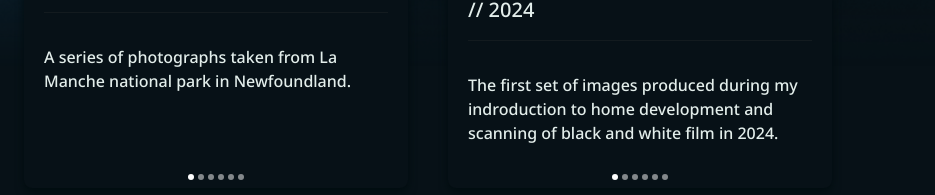
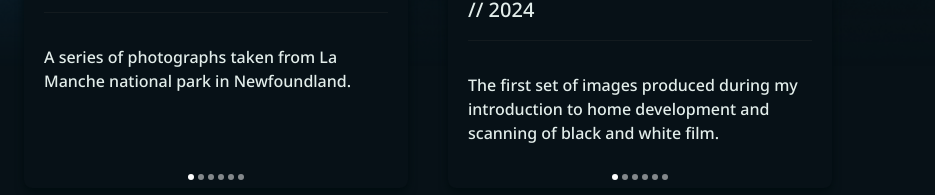
Before and after one commit to fourthstanza/fourthstanza.github.io, a React (Vite) app: page /#/en/gallery in a window 1280 px wide. Shown: the part 732-927 px from the top of the page, without its empty margins (0-935 px from the left). Built offline with nearby package versions, Linux system fonts and the light colour scheme.

Commit message:
spelling

```diff
--- a/src/sections/sections/gallery.tsx
+++ b/src/sections/sections/gallery.tsx
@@ -11,7 +11,7 @@ const galleryTitlesEN = {
 
 const galleryParagraphsEN = {
     gal1 : "A series of photographs taken from La Manche national park in Newfoundland.",
-    gal2 : "The first set of images produced during my indroduction to home development and scanning of black and white film in 2024."
+    gal2 : "The first set of images produced during my introduction to home development and scanning of black and white film."
 }
 
 const galleryTitlesFR = {
@@ -20,8 +20,8 @@ const galleryTitlesFR = {
 }
 
 const galleryParagraphsFR = {
-    gal1 : "Une série de photographies prises dans le parc national de La Manche à Terre-Neuve.",
-    gal2 : "Les premières images réalisées lors de mon initiation au développement et numérisation maison de films noir et blanc en 2024."
+    gal1 : "Une série de photographes prises dans le parc national de La Manche à Terre-Neuve.",
+    gal2 : "Les premières images réalisées lors de mon initiation au développement et numérisation maison de films noir et blanc."
 }
 
 const dictFR = {
```
